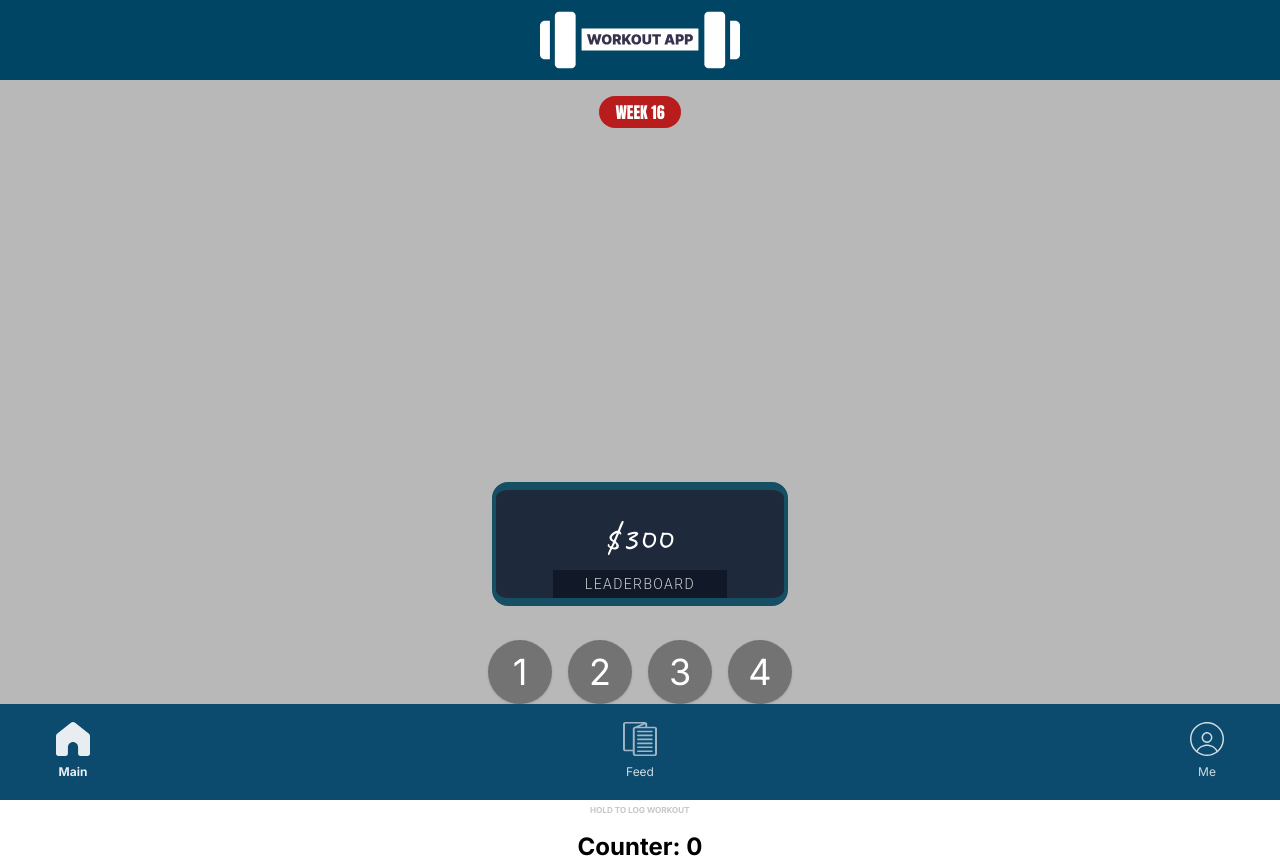
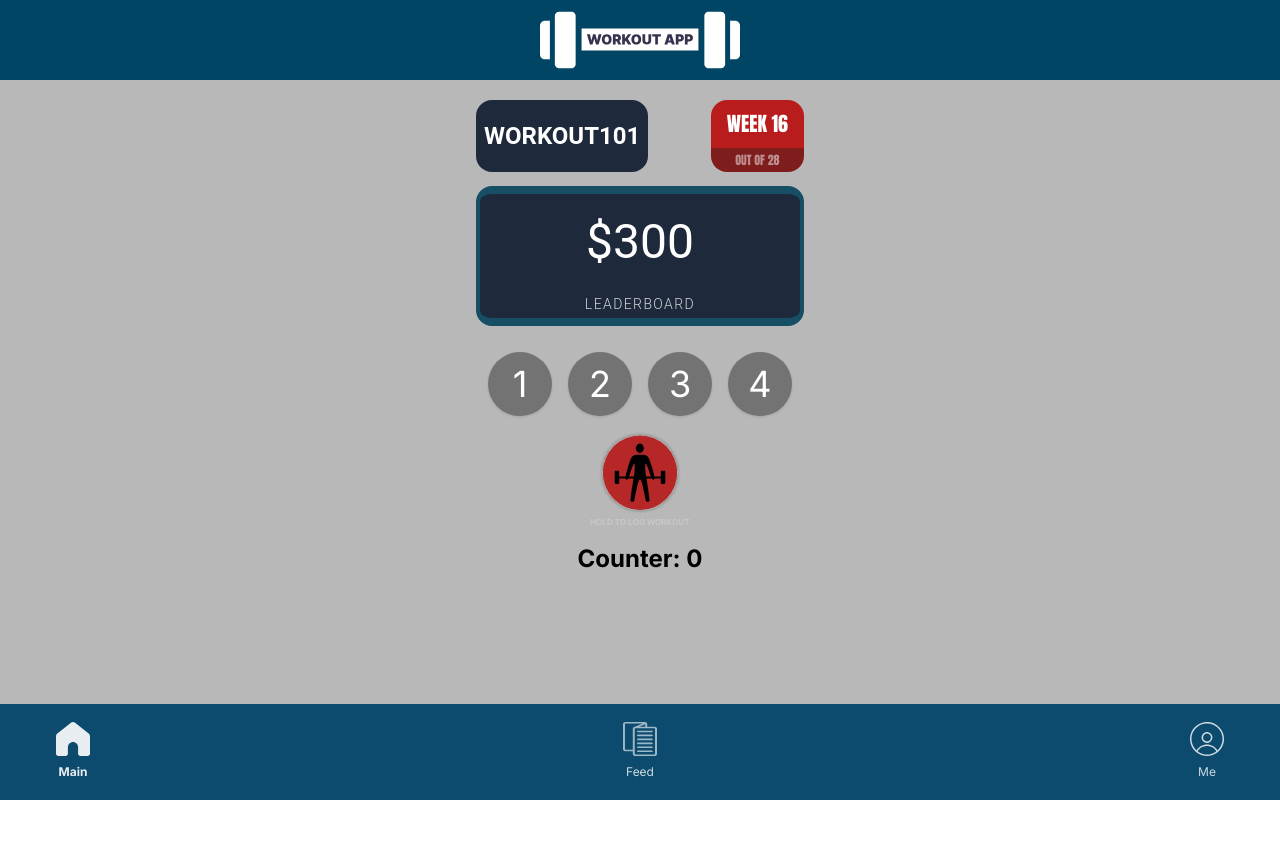
Before and after one commit to sandeepsuri/workout_application, a Next.js app in the folder workout-app/: page /Dashboard in a window 1280 px wide. After the commit the page ends 800 px from the top, so only its background shows below. Built offline with nearby package versions, Linux system fonts and the light colour scheme.

Commit message:
fix: css clean up

```diff
--- a/workout-app/src/components/weekTracker.tsx
+++ b/workout-app/src/components/weekTracker.tsx
@@ -8,15 +8,23 @@ const WeekTracker = () => {
   };
 
   return (
-    <div className="flex justify-center items-start min-h-96 p-4">
-      <button
-        className={`w-${buttonClicked ? 'full' : '32'} h-[20px] px-4 py-[16px] rounded-full justify-center items-center inline-flex bg-red-700 text-white`}
-        onClick={handleClick}
-        style={{ fontFamily: 'Impact' }}
-      >
-        {buttonClicked ? 'WEEK 16 out of 28' : 'WEEK 16'}
-      </button>
-    </div>
+    // <div className="flex justify-center items-start min-h-96 p-4">
+
+
+      <div className="w-96 h-20 px-7 mt-4 justify-between items-center inline-flex">
+        <div className="px-2 py-5 bg-slate-800 rounded-2xl justify-start items-center flex">
+            <div className="text-center text-white text-2xl font-bold font-roboto">WORKOUT101</div>
+        </div>
+        <div className="flex-col justify-center items-end inline-flex">
+            <div className="px-4 py-1 bg-red-700 rounded-tl-2xl rounded-tr-2xl justify-center items-center gap-3.5 inline-flex">
+                <div className="text-center text-white text-xl font-normal font-['Impact'] leading-loose">WEEK 16</div>
+            </div>
+            <div className="self-stretch px-1 bg-red-900 rounded-bl-2xl rounded-br-2xl justify-center items-center gap-2.5 inline-flex">
+                <div className="text-center text-white text-opacity-50 text-xs font-normal font-['Impact'] leading-loose">OUT OF 28</div>
+            </div>
+        </div>
+      </div>
+
   );
 };
 
--- a/workout-app/src/components/weekpot.tsx
+++ b/workout-app/src/components/weekpot.tsx
@@ -22,15 +22,13 @@ const weekpot = ({toggleBoard, handleToggle}: WeekpotProps) => {
       { !toggleBoard ? (
         <div className="w-80 h-40 justify-center items-center inline-flex" onClick={handleToggle}>
           <div className="bg-slate-800 rounded-2xl border-l-4 border-r-4 border-t-8 border-b-8 border-cyan-900 flex-col justify-center items-center inline-flex">
-            <div className="w-72 h-20 text-center text-white text-5xl font-reenie leading-loose">$300</div>
-            <div className="px-8 bg-gray-900 justify-center items-center inline-flex">
-              <div className="text-center text-white text-opacity-80 text-sm font-light font-roboto leading-loose tracking-widest">LEADERBOARD</div>
-            </div>
+            <div className="w-80 h-30 text-center text-white text-5xl font-roboto leading-loose">$300</div>
+            <div className="text-center text-white text-opacity-80 text-sm font-light font-roboto leading-loose tracking-widest">LEADERBOARD</div>
           </div>
         </div>
       ) : (
         <div className="w-80 h-108 bg-slate-800 rounded-2xl border-l-4 border-r-4 border-t-8 border-b-8 border-cyan-900 flex flex-col items-center p-6" onClick={handleToggle}>
-          <div style={{textShadow: "0 0 10px #FFF, 0 0 15px #FFF, 0 0 20px #FFF, 0 0 25px #FFF"}} className="w-full text-center text-white text-6xl font-reenie mb-6">$300</div>
+          <div className="w-full text-center text-white text-6xl font-roboto mb-6">$300</div>
 
           <div className="w-full text-center text-white text-opacity-80 text-2xl font-extralight font-roboto tracking-widest mb-4">LEADERBOARD</div>
 
```
